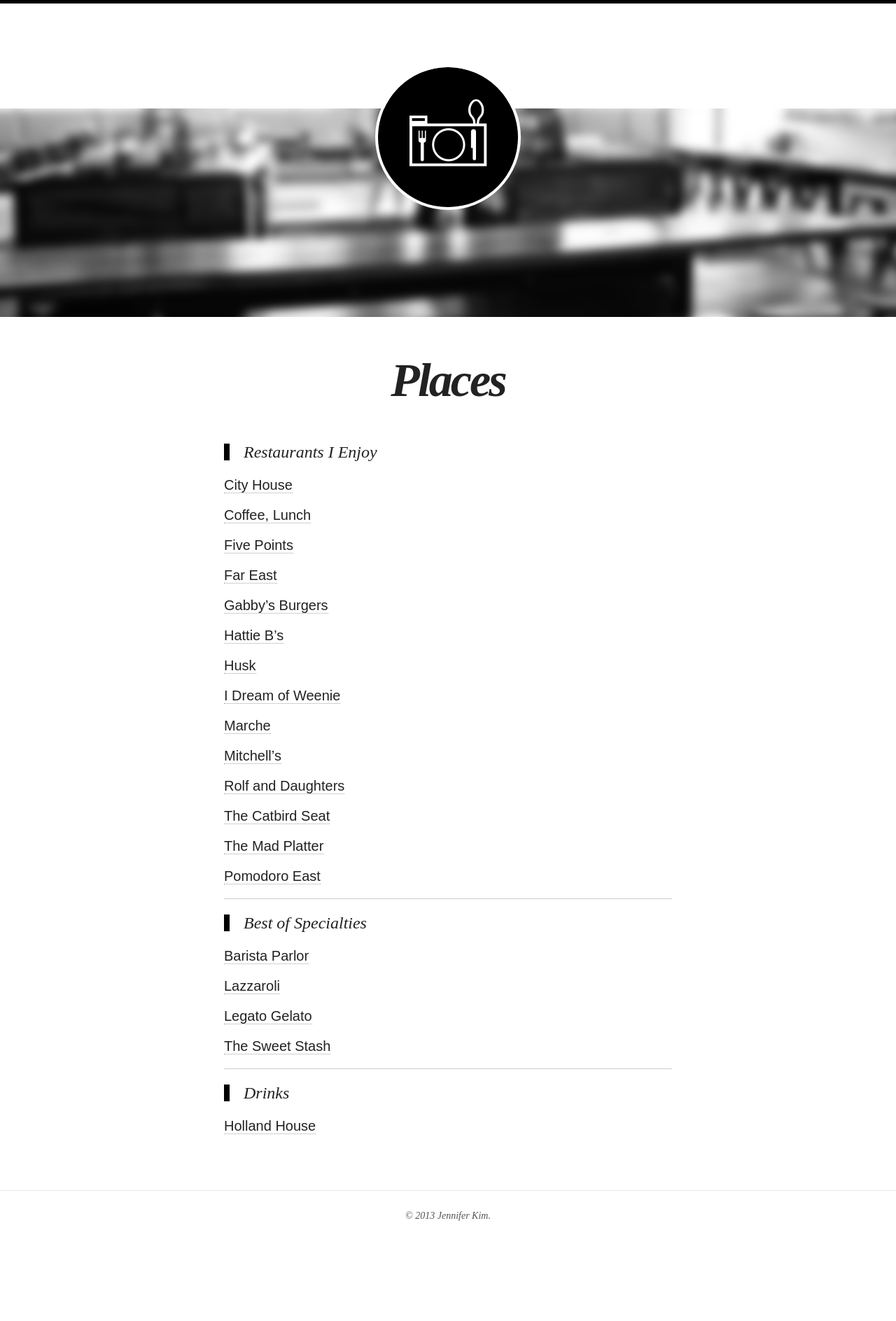
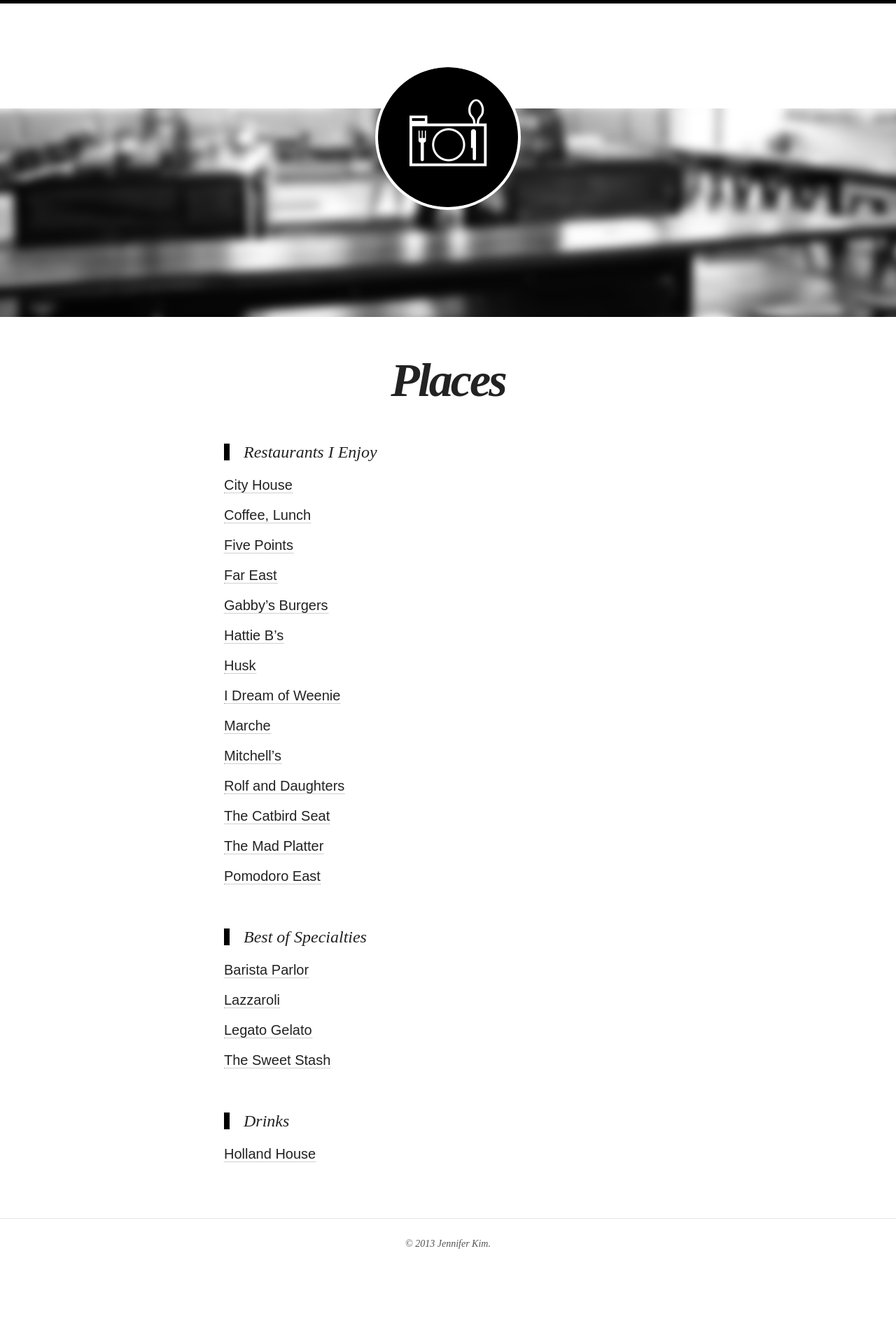
Before and after one commit to ahungryhipster/ahungryhipster.github.io, a Jekyll site: the page built from places.md, in a window 1280 px wide. Shown: the whole page at 70% size. Built offline with Jekyll 4.4.1, drawn with Linux system fonts in a browser that asks for light colours; nearby versions of some CDN libraries; before the commit the page ends 1848 px from its top, so only the background shows below that.

Commit message:
added restaurants

```diff
--- a/places.md
+++ b/places.md
@@ -36,7 +36,7 @@ image: barista.jpg
 
 <a href="http://pomodoroeast.com">Pomodoro East</a>
 
-<hr ALIGN="LEFT">
+<br>
 
 >Best of Specialties
 
@@ -48,7 +48,7 @@ image: barista.jpg
 
 <a href="http://thesweetstash.com">The Sweet Stash</a>
 
-<hr ALIGN="LEFT">
+<br>
 >Drinks
 
 <a href="http://www.hollandhousebarandrefuge.com">Holland House</a>
```
